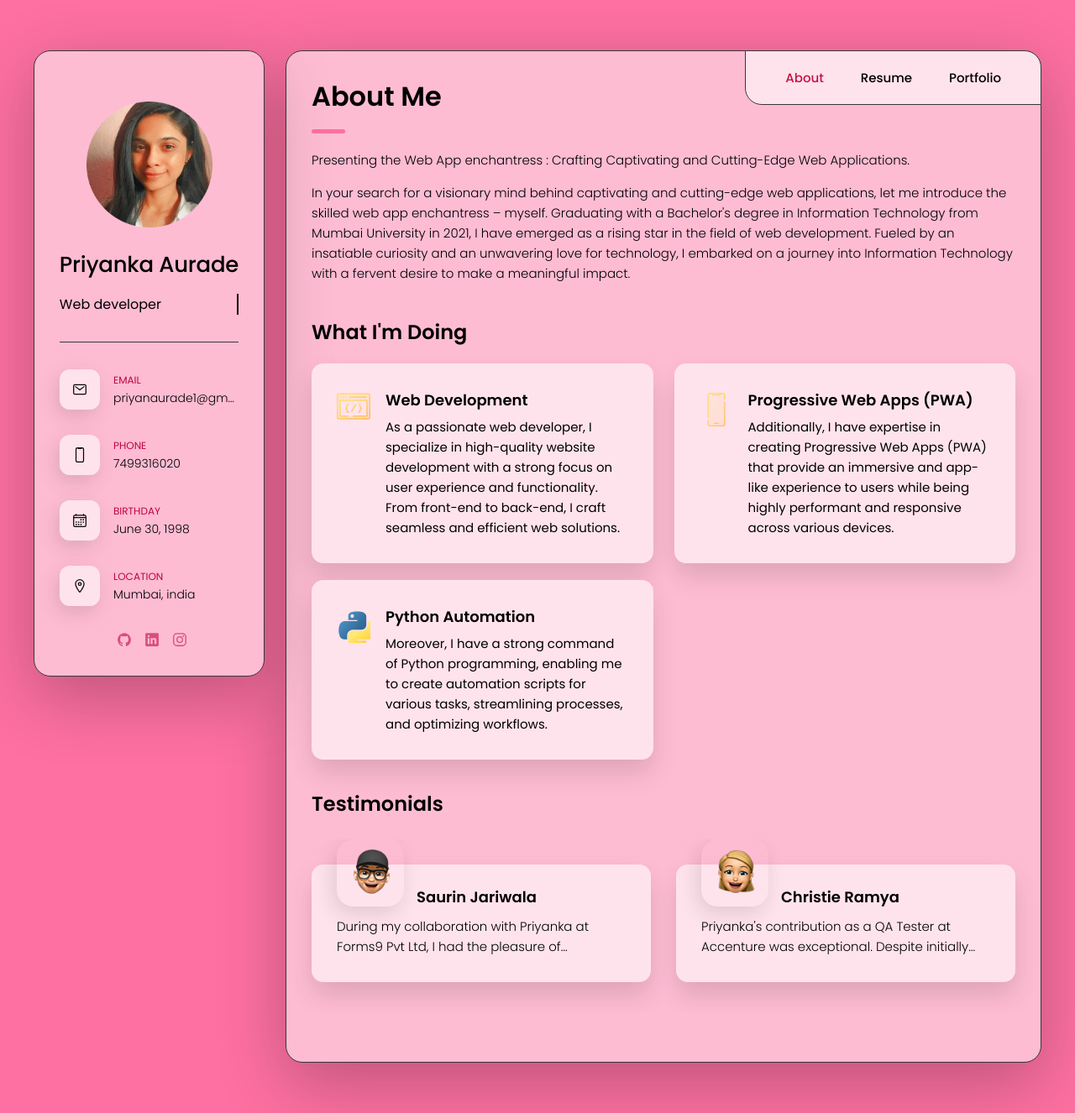
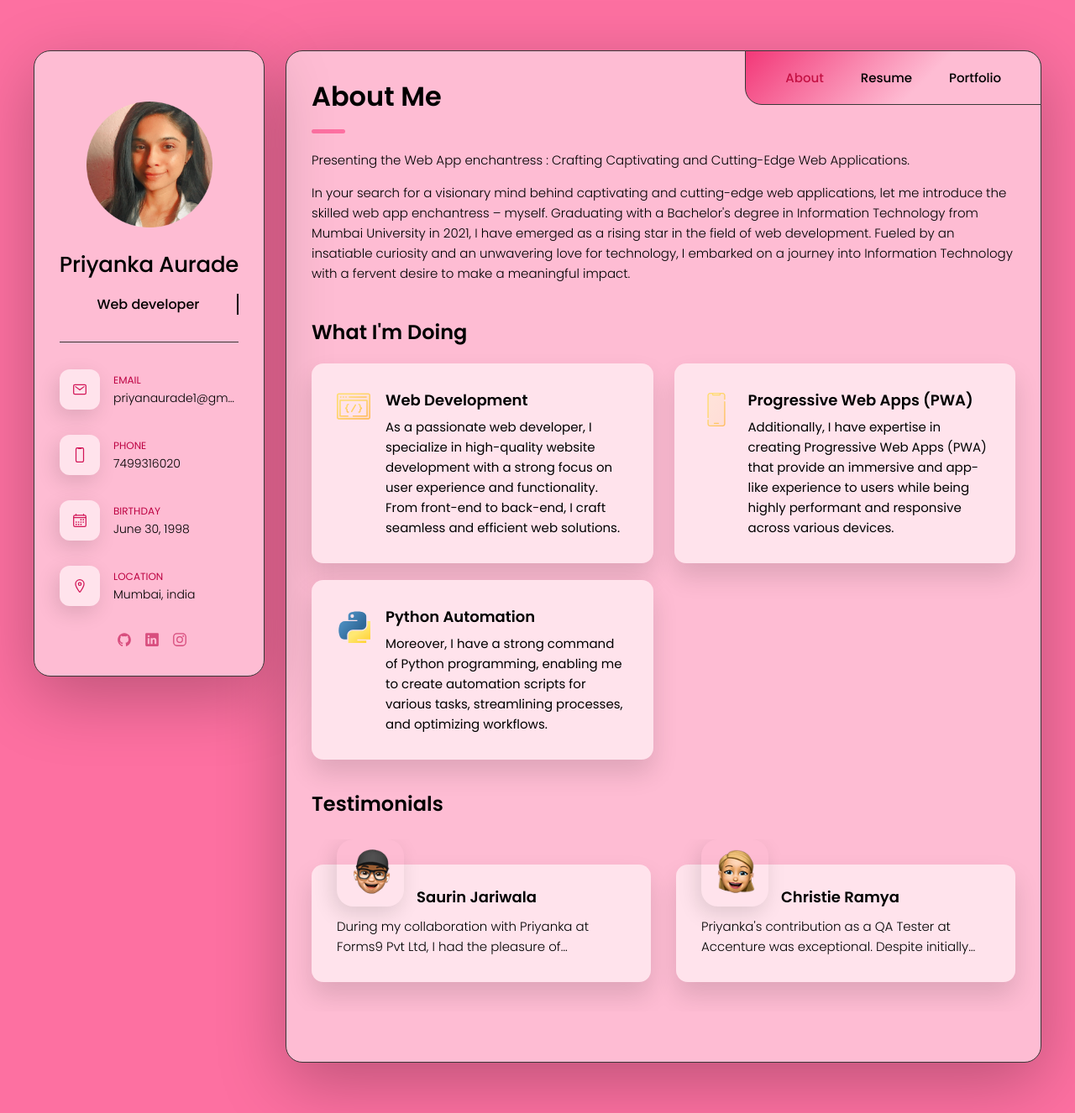
Before and after one commit to priyankaaurade1/portfolio, a Django app: template templates/index.html in a window 1280 px wide. Shown: the whole page at 84% size. Run offline with Django 3.2, Linux system fonts and the light colour scheme; the template is opened without the code that fills it, so the values that code supplies are empty.

Commit message:
gradient add

```diff
--- a/static/assets/css/style.css
+++ b/static/assets/css/style.css
@@ -39,11 +39,7 @@
     hsl(45, 100%, 71%) 0%,
     hsla(36, 100%, 69%, 0) 50%
   );
-  --bg-gradient-yellow-2: linear-gradient(
-    135deg,
-    hsla(45, 100%, 71%, 0.251) 0%,
-    hsla(35, 100%, 68%, 0) 59.86%
-  ), hsl(240, 2%, 13%);
+  --bg-gradient-yellow-2: linear-gradient( 135deg, hsl(339.4deg 87.88% 58.41%) 0%, hsla(35, 100%, 68%, 0) 59.86% ), hsl(339.09deg 97.06% 86.67%);
   --border-gradient-onyx: linear-gradient(
     to bottom right,
     hsl(0, 0%, 25%) 0%,
@@ -205,7 +201,7 @@ article {
   justify-content: center;
   align-items: center;
   font-size: 16px;
-  color: var(--orange-yellow-crayola);
+  color: #d21456;
   box-shadow: var(--shadow-1);
   z-index: 1;
 }
@@ -354,15 +350,6 @@ main {
   margin-bottom: 10px;
 }
 
-.info-content .title {
-  color: hsl(0deg 0% 0%);
-  background: #fd70a1;
-  font-size: var(--fs-10);
-  font-weight: var(--fw-400);
-  width: max-content;
-  padding: 3px 12px;
-  border-radius: 8px;
-}
 
 .info_more-btn {
   position: absolute;
@@ -468,7 +455,7 @@ main {
   bottom: 0;
   left: 0;
   width: 100%;
-  background: hsl(340.71deg 100% 94.51%);
+  background: linear-gradient( 135deg, hsl(339.4deg 87.88% 58.41%) 0%, hsla(35, 100%, 68%, 0) 59.86% ), hsl(339.09deg 97.06% 86.67%);
   backdrop-filter: blur(10px);
   border: 1px solid var(--jet);
   border-radius: 12px 12px 0 0;
@@ -1908,9 +1895,11 @@ textarea.form-input::-webkit-resizer { display: none; }
 .typewriter {
   white-space: nowrap; /* Keep the text in a single line */
   overflow: hidden; /* Hide any content that overflows */
+  font-weight: 500;
+  text-align: center;
   border-right: 0.15em solid #000; /* Add a cursor-like blinking effect */
   width: 0; /* Set initial width to 0 */
-  animation: typing 3s steps(20) forwards;
+  animation: typing 3s steps(10) forwards;
 }
 
 @keyframes typing {
--- a/templates/index.html
+++ b/templates/index.html
@@ -44,7 +44,7 @@
         <div class="info-content">
           <h1 class="name" title="Priyanka Aurade">Priyanka Aurade</h1>
 
-          <p class="typewriter">Web developer</p>
+          <center><p class="typewriter">Web developer</p></center>
         </div>
 
         <button class="info_more-btn" data-sidebar-btn>
@@ -510,7 +510,7 @@
               <button class="active" data-filter-btn>All</button>
             </li>
 
-            <li class="filter-item">
+            <!-- <li class="filter-item">
               <button data-filter-btn>Forms9</button>
             </li>
 
@@ -520,7 +520,7 @@
 
             <li class="filter-item">
               <button data-filter-btn>Accenture</button>
-            </li>
+            </li> -->
           </ul>
 
           <div class="filter-select-box">
@@ -538,8 +538,8 @@
               <li class="select-item">
                 <button data-select-item>All</button>
               </li>
-<!--
-              <li class="select-item">
+
+              <!-- <li class="select-item">
                 <button data-select-item>Forms9</button>
               </li>
 
```
